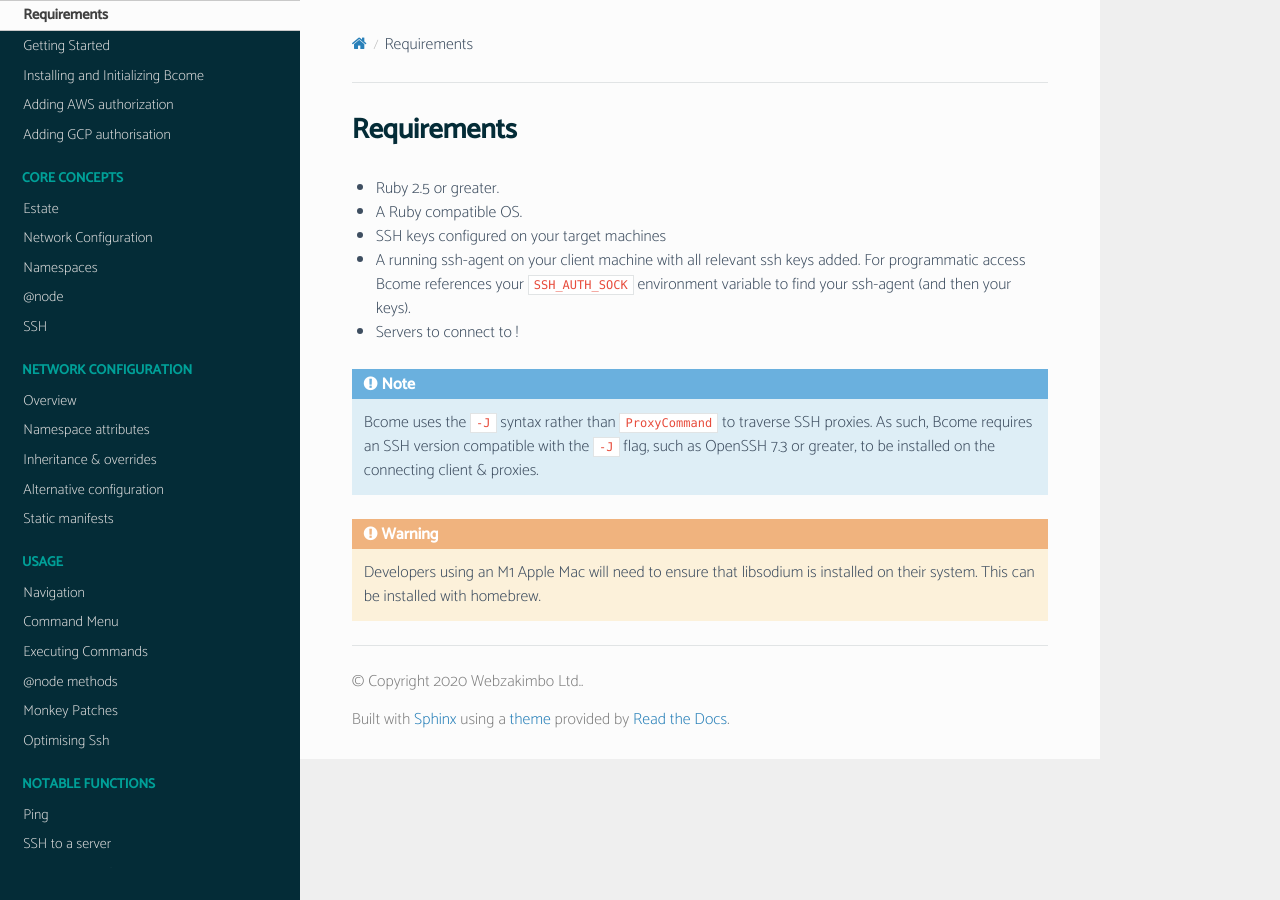
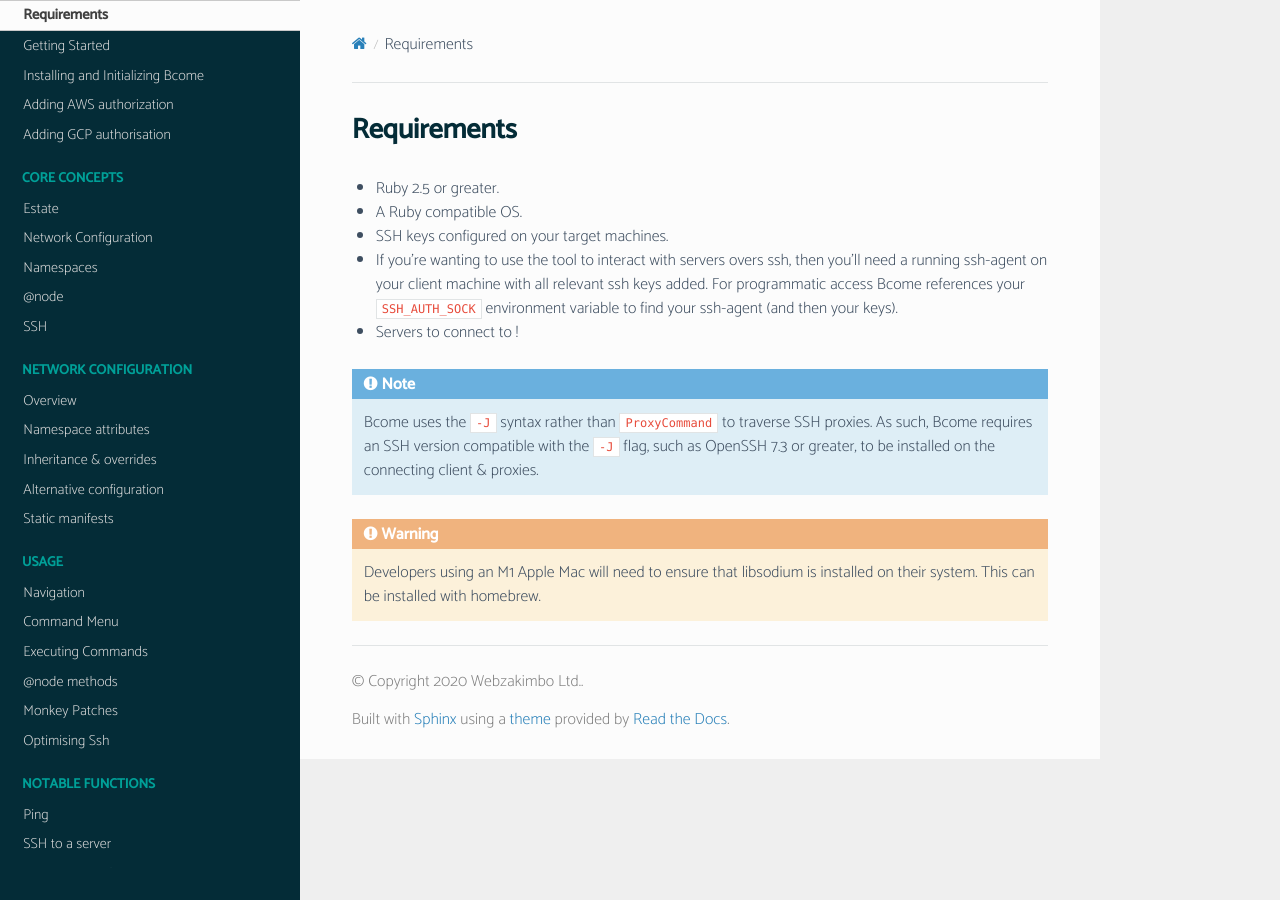
Before and after one commit to webzakimbo/bcome-read-the-docs, a Sphinx documentation site: the page built from docs/source/getting-started/requirements.rst, in a window 1280 px wide. Built offline with Sphinx 7.4.7 and the Read the Docs theme 2.0.0, drawn with Linux system fonts in a browser that asks for light colours; pages that are not in the unit, such as notebooks, are missing from menus.

Commit message:
added more notes to requirements

```diff
--- a/docs/source/getting-started/requirements.rst
+++ b/docs/source/getting-started/requirements.rst
@@ -9,9 +9,9 @@ Requirements
 
 - A Ruby compatible OS.
 
-- SSH keys configured on your target machines
+- SSH keys configured on your target machines.
 
-- A running ssh-agent on your client machine with all relevant ssh keys added. For programmatic access Bcome references your ``SSH_AUTH_SOCK`` environment variable to find your ssh-agent (and then your keys).
+- If you're wanting to use the tool to interact with servers overs ssh, then you'll need a running ssh-agent on your client machine with all relevant ssh keys added. For programmatic access Bcome references your ``SSH_AUTH_SOCK`` environment variable to find your ssh-agent (and then your keys).
 
 - Servers to connect to !
 
```
